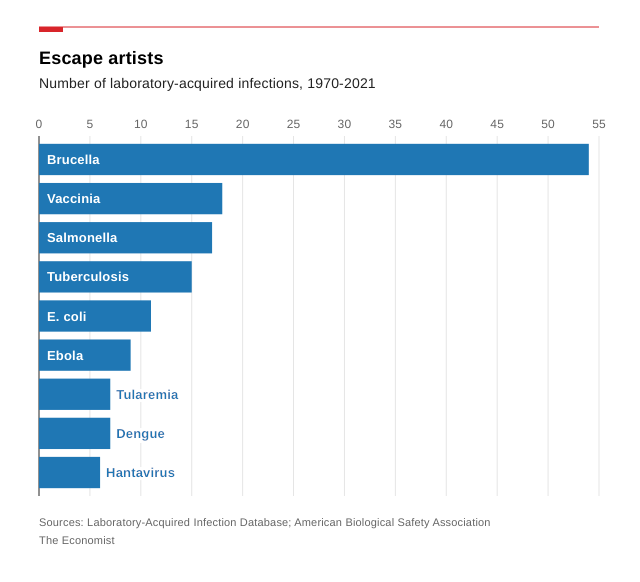
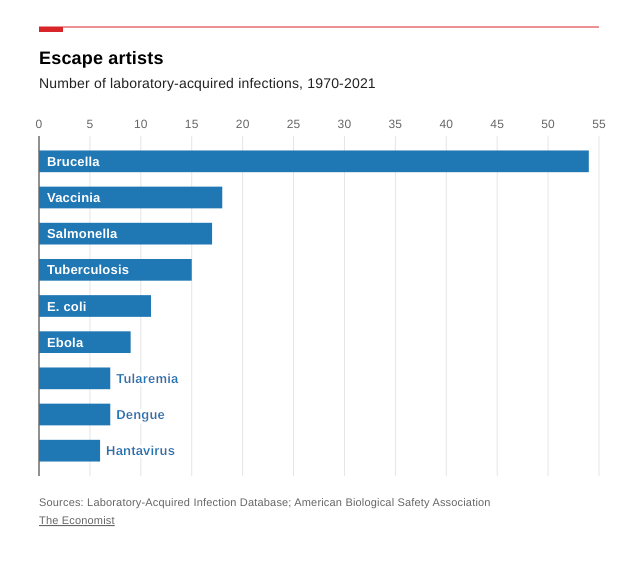
Before and after one commit to adam-tuoa/economist-bar-chart, a React (Vite) app: page / in a window 1280 px wide. Shown: the top 582 px of the page, without its empty margins (74-714 px from the left). Built offline with nearby package versions, Linux system fonts and the light colour scheme.

Commit message:
Add URL to source

```diff
--- a/src/App.jsx
+++ b/src/App.jsx
@@ -2,7 +2,7 @@ import { useState, useEffect, useRef } from "react";
 import { scaleLinear, scaleBand } from "d3";
 import { data } from "./data";
 
-const height = 560;
+const height = 540;
 const margin = { top: 120, right: 20, bottom: 80, left: 20 };
 const innerHeight = height - margin.top - margin.bottom;
 
@@ -28,7 +28,7 @@ function App() {
   const yScale = scaleBand()
     .domain(sortedData.map((d) => d.name))
     .range([0, innerHeight])
-    .padding(0.2);
+    .padding(0.4);
 
   const ticks = xScale.ticks(width < 500 ? 6 : 11);
 
@@ -78,9 +78,21 @@ function App() {
           Sources: Laboratory-Acquired Infection Database; American Biological
           Safety Association
         </text>
-        <text x={margin.left} y={height - 32} fontSize={11} fill="#666">
-          The Economist
-        </text>
+        <a
+          href="https://www.economist.com/graphic-detail/2021/08/24/infections-caught-in-laboratories-are-surprisingly-common"
+          target="_blank"
+          rel="noopener noreferrer"
+        >
+          <text
+            x={margin.left}
+            y={height - 32}
+            fontSize={11}
+            fill="#666"
+            style={{ cursor: "pointer", textDecoration: "underline" }}
+          >
+            The Economist
+          </text>
+        </a>
         <g transform={`translate(${margin.left}, ${margin.top})`}>
           <line
             x1={0}
```
